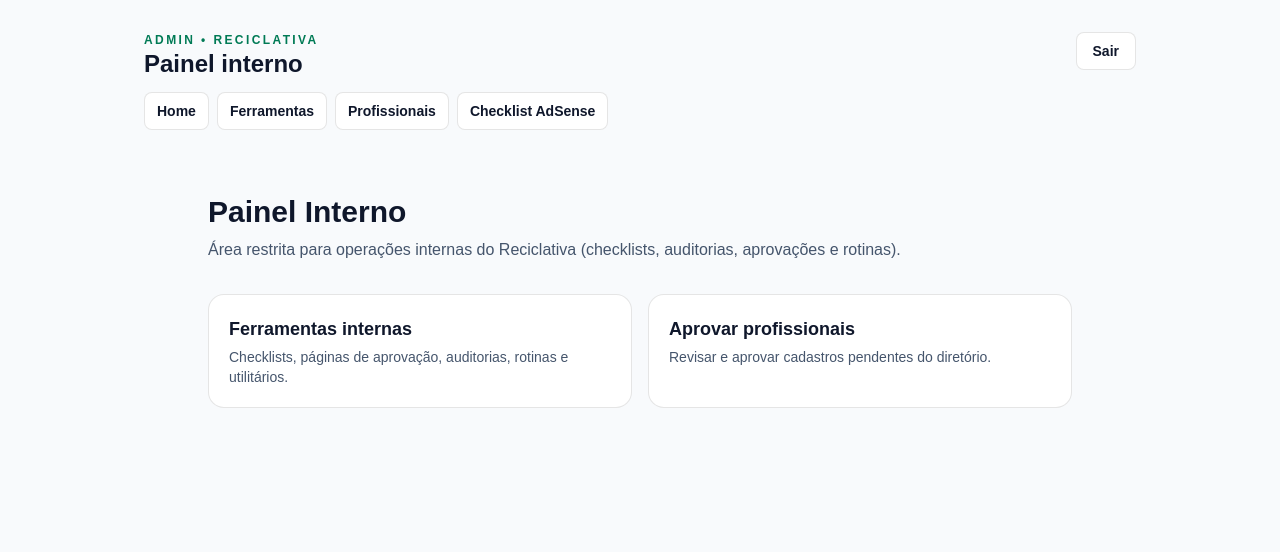
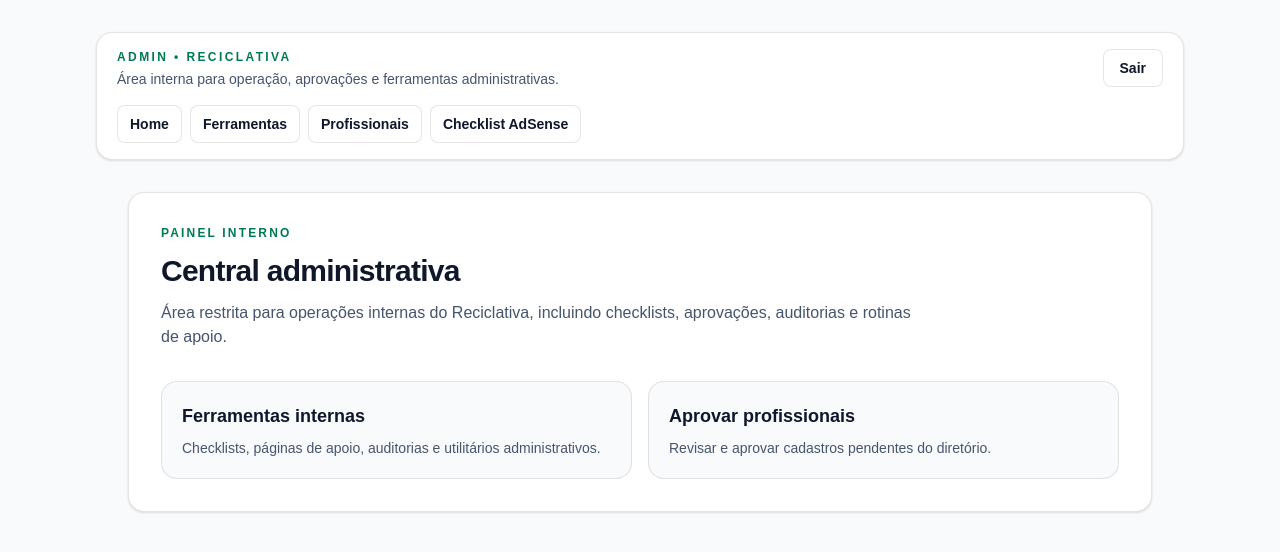
Before and after one commit to aieduardopompeu/reciclativa-portal, a Next.js app: page /admin in a window 1280 px wide. Shown: the top 552 px of the page. Built offline with nearby package versions, Linux system fonts and the light colour scheme; no server answers.

Commit message:
Ajustes gerais

```diff
--- a/src/app/admin/layout.tsx
+++ b/src/app/admin/layout.tsx
@@ -15,7 +15,7 @@ function AdminNavLink({
   return (
     <Link
       href={href}
-      className="rounded-lg border border-black/10 bg-white px-3 py-2 text-sm font-semibold hover:bg-slate-50"
+      className="rounded-lg border border-black/10 bg-white px-3 py-2 text-sm font-semibold text-slate-900 transition hover:bg-slate-50"
     >
       {label}
     </Link>
@@ -25,15 +25,27 @@ function AdminNavLink({
 export default function AdminLayout({ children }: { children: React.ReactNode }) {
   return (
     <div className="min-h-screen bg-slate-50 text-slate-900">
-      <div className="mx-auto max-w-5xl px-4 py-8">
-        <div className="mb-6 flex flex-wrap items-start justify-between gap-4">
+      <div className="mx-auto max-w-6xl px-4 py-8 sm:px-6 lg:px-8">
+        <header className="mb-8 rounded-2xl border border-black/10 bg-white px-4 py-4 shadow-sm sm:px-5">
+          <div className="flex flex-wrap items-start justify-between gap-4">
             <div>
-            <div className="text-xs font-semibold uppercase tracking-[0.2em] text-emerald-700">
+              <p className="text-xs font-semibold uppercase tracking-[0.2em] text-emerald-700">
                 Admin • Reciclativa
+              </p>
+              <p className="mt-1 text-sm text-slate-600">
+                Área interna para operação, aprovações e ferramentas administrativas.
+              </p>
             </div>
-            <div className="text-2xl font-bold">Painel interno</div>
 
-            <div className="mt-3 flex flex-wrap gap-2">
+            <Link
+              href="/admin/logout"
+              className="inline-flex items-center rounded-lg border border-black/10 bg-white px-4 py-2 text-sm font-semibold text-slate-900 transition hover:bg-slate-50"
+            >
+              Sair
+            </Link>
+          </div>
+
+          <nav className="mt-4 flex flex-wrap gap-2">
             <AdminNavLink href="/admin" label="Home" />
             <AdminNavLink href="/admin/tools" label="Ferramentas" />
             <AdminNavLink href="/admin/profissionais" label="Profissionais" />
@@ -41,16 +53,8 @@ export default function AdminLayout({ children }: { children: React.ReactNode })
               href="/admin/tools/adsense-checklist"
               label="Checklist AdSense"
             />
-            </div>
-          </div>
-
-          <Link
-            href="/admin/logout"
-            className="rounded-lg border border-black/10 bg-white px-4 py-2 text-sm font-semibold hover:bg-slate-50"
-          >
-            Sair
-          </Link>
-        </div>
+          </nav>
+        </header>
 
         {children}
       </div>
--- a/src/app/admin/page.tsx
+++ b/src/app/admin/page.tsx
@@ -1,34 +1,46 @@
+import Link from "next/link";
+
 export const dynamic = "force-dynamic";
 
 export default function AdminHome() {
   return (
-    <main className="mx-auto max-w-4xl px-4 py-10">
-      <h1 className="text-3xl font-bold">Painel Interno</h1>
-      <p className="mt-2 text-slate-600">
-        Área restrita para operações internas do Reciclativa (checklists, auditorias, aprovações e rotinas).
+    <main className="mx-auto max-w-5xl">
+      <section className="rounded-2xl border border-black/10 bg-white p-6 shadow-sm sm:p-8">
+        <p className="text-xs font-semibold uppercase tracking-[0.18em] text-emerald-700">
+          Painel interno
+        </p>
+
+        <h1 className="mt-3 text-3xl font-bold tracking-tight text-slate-900">
+          Central administrativa
+        </h1>
+
+        <p className="mt-3 max-w-3xl text-slate-600">
+          Área restrita para operações internas do Reciclativa, incluindo checklists,
+          aprovações, auditorias e rotinas de apoio.
         </p>
 
         <div className="mt-8 grid gap-4 sm:grid-cols-2">
-        <a
+          <Link
             href="/admin/tools"
-          className="rounded-2xl border border-black/10 bg-white p-5 hover:bg-slate-50"
+            className="rounded-2xl border border-black/10 bg-slate-50 p-5 transition hover:bg-slate-100"
           >
-          <h2 className="text-lg font-semibold">Ferramentas internas</h2>
-          <p className="mt-1 text-sm text-slate-600">
-            Checklists, páginas de aprovação, auditorias, rotinas e utilitários.
+            <h2 className="text-lg font-semibold text-slate-900">Ferramentas internas</h2>
+            <p className="mt-2 text-sm text-slate-600">
+              Checklists, páginas de apoio, auditorias e utilitários administrativos.
             </p>
-        </a>
+          </Link>
 
-        <a
+          <Link
             href="/admin/profissionais"
-          className="rounded-2xl border border-black/10 bg-white p-5 hover:bg-slate-50"
+            className="rounded-2xl border border-black/10 bg-slate-50 p-5 transition hover:bg-slate-100"
           >
-          <h2 className="text-lg font-semibold">Aprovar profissionais</h2>
-          <p className="mt-1 text-sm text-slate-600">
+            <h2 className="text-lg font-semibold text-slate-900">Aprovar profissionais</h2>
+            <p className="mt-2 text-sm text-slate-600">
               Revisar e aprovar cadastros pendentes do diretório.
             </p>
-        </a>
+          </Link>
         </div>
+      </section>
     </main>
   );
 }
--- a/src/app/profissionais/[uf]/[cidade]/page.tsx
+++ b/src/app/profissionais/[uf]/[cidade]/page.tsx
@@ -8,6 +8,7 @@ import {
   getByUF,
   normalizeUF,
   normalizeCity,
+  normalizeWebsiteUrl,
 } from "@/content/profissionais";
 
 const STATES: Record<string, string> = {
@@ -488,7 +489,10 @@ export default async function ProfissionaisCidadePage({
 
             {isValidUF && hasCityData ? (
               <div className="mt-6 grid gap-4 sm:grid-cols-2">
-                {list.map((p: any) => (
+                {list.map((p: any) => {
+                  const websiteUrl = normalizeWebsiteUrl(p?.website);
+
+                  return (
                     <div
                       key={p?.id ?? `${p?.name ?? "prof"}-${p?.city ?? ""}-${p?.service ?? ""}`}
                       className="rounded-2xl border border-black/5 bg-white p-5 hover:bg-slate-50"
@@ -529,25 +533,26 @@ export default async function ProfissionaisCidadePage({
                           </a>
                         ) : null}
 
-                  {p?.website ? (
+                        {websiteUrl ? (
                           <a
                             className="rounded-md border border-black/5 bg-white px-3 py-2 text-sm font-semibold hover:bg-slate-50"
-                      href={p.website}
+                            href={websiteUrl}
                             target="_blank"
-                      rel="noreferrer"
+                            rel="noopener noreferrer nofollow"
                           >
                             Site
                           </a>
                         ) : null}
 
-                  {!p?.whatsapp && !p?.email && !p?.website ? (
+                        {!p?.whatsapp && !p?.email && !websiteUrl ? (
                           <span className="rounded-md border border-black/5 bg-slate-50 px-3 py-2 text-sm font-semibold text-slate-600">
                             Contato não informado
                           </span>
                         ) : null}
                       </div>
                     </div>
-                ))}
+                  );
+                })}
               </div>
             ) : (
               <div className="mt-6 rounded-xl border border-black/5 bg-slate-50 p-4 text-sm text-slate-700">
--- a/src/components/layout/ConditionalLayout.tsx
+++ b/src/components/layout/ConditionalLayout.tsx
@@ -14,31 +14,28 @@ export default function ConditionalLayout({
 }) {
   const pathname = usePathname() || "/";
   const [hostname, setHostname] = useState("");
-  const [mounted, setMounted] = useState(false);
+  const [checkedHost, setCheckedHost] = useState(false);
 
   useEffect(() => {
     if (typeof window !== "undefined") {
-      setHostname(window.location.hostname);
+      setHostname(window.location.hostname.toLowerCase());
+      setCheckedHost(true);
     }
-    setMounted(true);
   }, []);
 
-  const isAdmin = pathname.startsWith("/admin");
-  const isAppHome = pathname === "/app-home";
-  const isAppSubdomain =
-    hostname === "app.reciclativa.com" ||
-    hostname.startsWith("app.") ||
-    hostname === "localhost";
+  const isAdminRoute = pathname.startsWith("/admin");
+  const isAppHomeRoute = pathname === "/app-home";
+  const isAppSubdomain = hostname === "app.reciclativa.com";
 
-  if (isAdmin) {
+  if (isAdminRoute) {
     return <>{children}</>;
   }
 
-  if (!mounted) {
+  if (!checkedHost) {
     return <>{children}</>;
   }
 
-  if (isAppHome || isAppSubdomain) {
+  if (isAppSubdomain || isAppHomeRoute) {
     return (
       <>
         {children}
--- a/src/content/profissionais.ts
+++ b/src/content/profissionais.ts
@@ -76,11 +76,21 @@ export function normalizeCity(city: string) {
   return (city || "")
     .toLowerCase()
     .normalize("NFD")
-    .replace(/[\u0300-\u036f]/g, "")
+    .replace(/[̀-ͯ]/g, "")
     .replace(/[^a-z0-9\s-]/g, "")
     .trim()
     .replace(/\s+/g, "-")
     .replace(/-+/g, "-");
+}
+
+export function normalizeWebsiteUrl(website?: string | null) {
+  const raw = (website ?? "").toString().trim();
+  if (!raw) return undefined;
+
+  if (/^https?:\/\//i.test(raw)) return raw;
+  if (/^\/\//.test(raw)) return `https:${raw}`;
+
+  return `https://${raw.replace(/^\/+/, "")}`;
 }
 
 async function getApprovedFromDB(): Promise<Profissional[]> {
@@ -114,10 +124,9 @@ async function getApprovedFromDB(): Promise<Profissional[]> {
       description: r.description ?? undefined,
       whatsapp: r.whatsapp ?? undefined,
       email: r.email ?? undefined,
-      website: r.website ?? undefined,
+      website: normalizeWebsiteUrl(r.website),
     }));
   } catch {
-    // se DB não estiver disponível localmente, cai no seed (via getAllProfissionais)
     return [];
   }
 }
@@ -127,12 +136,10 @@ export async function getAllProfissionais(): Promise<Profissional[]> {
     ...p,
     uf: normalizeUF(p.uf),
     city: normalizeCityLabel(p.city),
+    website: normalizeWebsiteUrl(p.website),
   }));
 
   const db = await getApprovedFromDB();
-
-  // ✅ Normalização de vazio:
-  // - se não vier nada do DB, pelo menos o DEV_SEED mantém o local utilizável
   return [...db, ...seed];
 }
 
```
Lines whose indentation alone changed are shown as unchanged.
